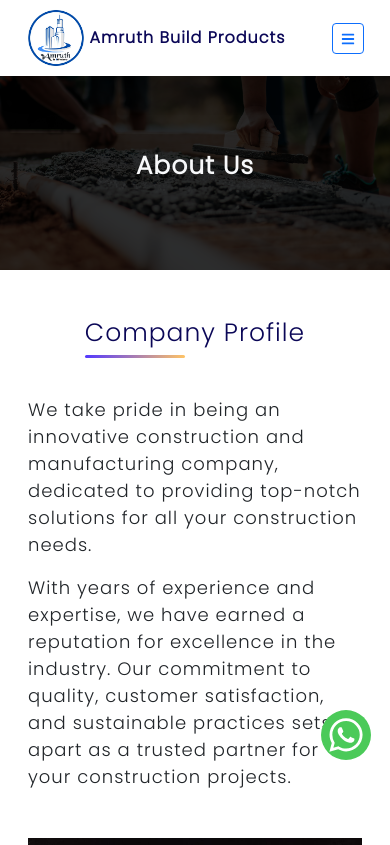
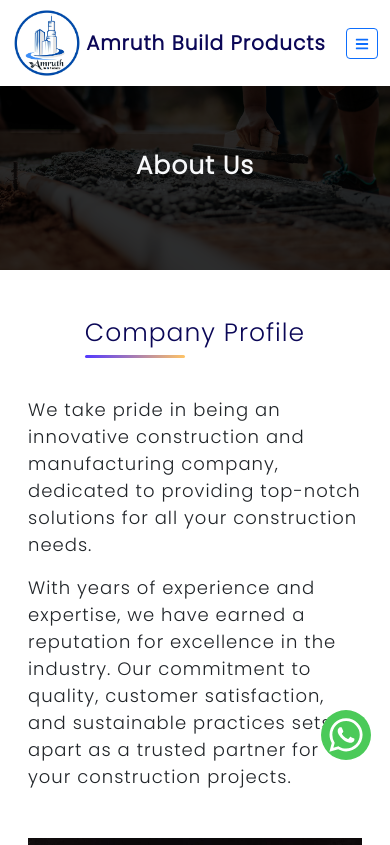
Before and after one commit to Prabhudda/Amruth_Build_Products-Project, a React (Create React App) app in the folder frontend/: page /#/about in a window 390 px wide. Shown: the top 845 px of the page. Built offline with nearby package versions, Linux system fonts and the light colour scheme.

Commit message:
new update

```diff
--- a/frontend/src/Components/Navbar/Navbar.css
+++ b/frontend/src/Components/Navbar/Navbar.css
@@ -23,8 +23,7 @@
     overflow-x:hidden !important;
 }
 .logo{
-    width: 80px;
-    height: 80px;
+
     border-radius: 50%;
 }
 
--- a/frontend/src/Components/Navbar/Navbar.js
+++ b/frontend/src/Components/Navbar/Navbar.js
@@ -64,7 +64,7 @@ function Navbar() {
   const [scroll, setScroll] = useState(false);
   useEffect(() => {
     window.addEventListener('scroll', () => {
-      window.scrollY > 300 ? setScroll(true) : setScroll(false);
+      window.scrollY > 200 ? setScroll(true) : setScroll(false);
     });
   }, []);
 
@@ -86,12 +86,23 @@ function Navbar() {
                 <img
                   src={Logo}
                   className='mx-sm-2 mx-1 logo'
+                  style={{
+                    width: `${scroll ? '60px' : '70px'}`,
+                    height: `${scroll ? '60px' : '70px'}`,
+                    transition: 'width 0.5s ease, height 0.5s ease',
+                  }}
                   alt='logo'
                   loading='lazy'
                 />
               </Link>
             </div>
-            <span className='company-text px-sm-2 px-0'>
+            <span
+              className='company-text px-sm-2 px-0'
+              style={{
+                fontSize: `${scroll ? '16px' : '20px'}`,
+                transition: 'width 0.5s ease, height 0.5s ease',
+              }}
+            >
               Amruth Build Products
             </span>
           </div>
--- a/frontend/src/Pages/About/About.css
+++ b/frontend/src/Pages/About/About.css
@@ -1,5 +1,5 @@
 .about-main-container{
-    margin-top: 95px;
+    margin-top: 80px;
     overflow-x:hidden !important;
 }
 .serivesBgImg{
@@ -62,7 +62,7 @@
 
 @media (max-width:995px) {
     .about-main-container{
-        margin-top: 100px !important;
+        margin-top: 80px !important;
         flex-direction: column !important;
     }
     .our-values-container{
--- a/frontend/src/Pages/Contact/Contact.css
+++ b/frontend/src/Pages/Contact/Contact.css
@@ -3,7 +3,7 @@
     padding: 0%;
 }
 .contact-main-container{
-    margin-top: 95px;
+    margin-top: 80px;
     margin-bottom: 30px;
 }
 .contact-main-text{
--- a/frontend/src/Pages/Home_Page/Home.css
+++ b/frontend/src/Pages/Home_Page/Home.css
@@ -76,7 +76,7 @@
         font-size: 60px;
         color: white;
         font-weight: bold;
-         font-family: system-ui,-apple-system,"Segoe UI",Roboto,"Helvetica Neue",Arial,"Noto Sans","Liberation Sans",sans-serif,"Apple Color Emoji","Segoe UI Emoji","Segoe UI Symbol","Noto Color Emoji";
+        font-family: system-ui,-apple-system,"Segoe UI",Roboto,"Helvetica Neue",Arial,"Noto Sans","Liberation Sans",sans-serif,"Apple Color Emoji","Segoe UI Emoji","Segoe UI Symbol","Noto Color Emoji";
     }
     .home-sub-title{
         color: white;
--- a/frontend/src/Pages/Product/Products.css
+++ b/frontend/src/Pages/Product/Products.css
@@ -1,5 +1,5 @@
 .products-main-box{
-    margin-top: 95px;
+    margin-top: 80px;
 }
 .products-main-text{
     font-size: 40px;
--- a/frontend/src/Pages/Projects_Page/Projects.css
+++ b/frontend/src/Pages/Projects_Page/Projects.css
@@ -1,5 +1,5 @@
 .project-main-container{
-    margin-top: 95px;
+    margin-top: 80px;
 }
 .projects-main-text{
     font-size: 35px;
--- a/frontend/src/Pages/Service_Page/Service.css
+++ b/frontend/src/Pages/Service_Page/Service.css
@@ -1,5 +1,5 @@
 .service-main-box{
-    margin-top: 95px;
+    margin-top: 80px;
     overflow: hidden;
 }
 .serivesBgImg{
```
